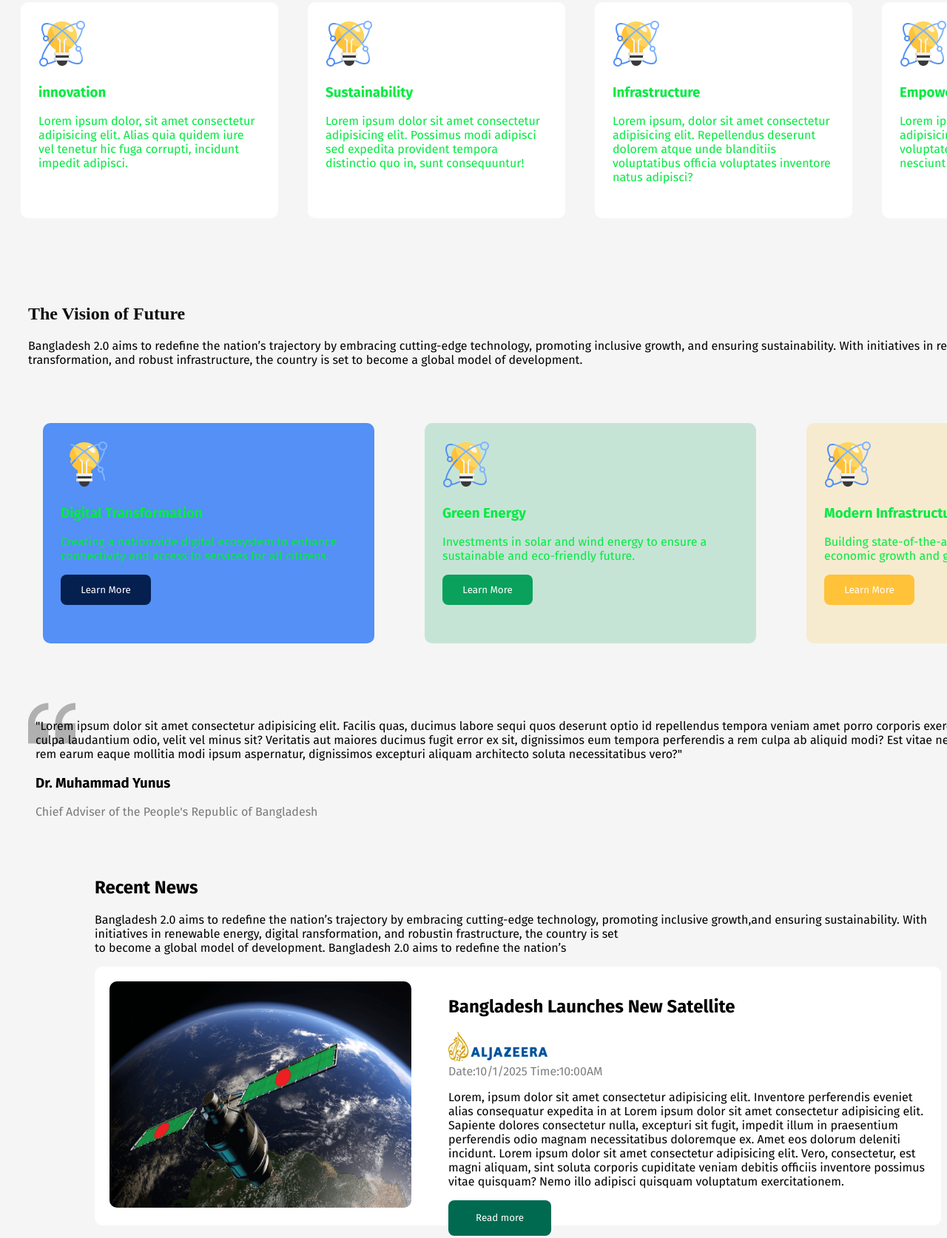
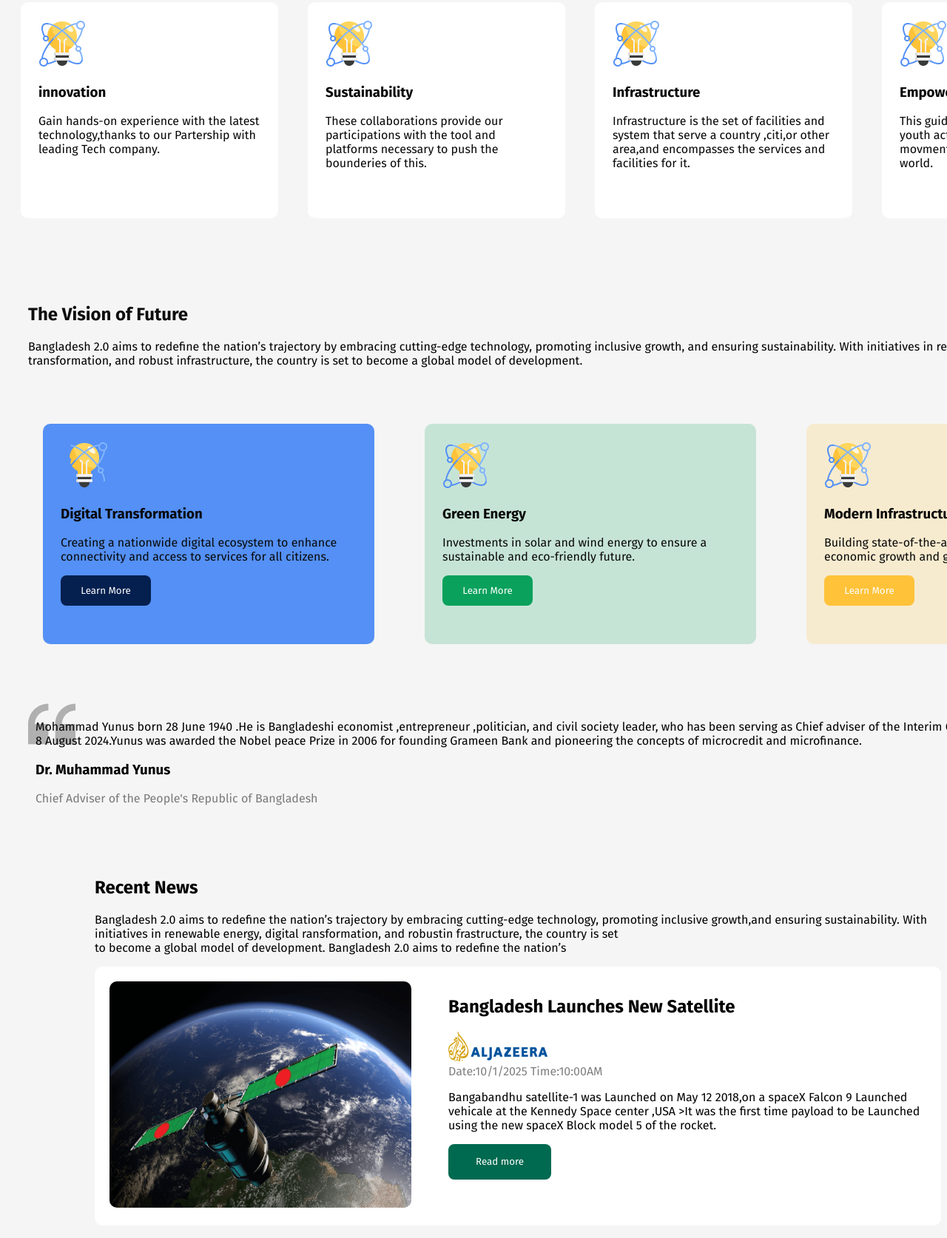
Before and after one commit to NahidSarkar7/Assignment-1, a plain HTML site: page index.html in a window 1280 px wide. Shown: the part 1009-2683 px from the top of the page at 74% size. Drawn offline with Linux system fonts and the light colour scheme.

Commit message:
added everything

```diff
--- a/index.html
+++ b/index.html
@@ -62,22 +62,22 @@
             <div class="box">
                 <img src="image/card-icon.png" alt="">
                 <h3>innovation</h3>
-                <p>Lorem ipsum dolor, sit amet consectetur adipisicing elit. Alias quia quidem iure vel tenetur hic fuga corrupti, incidunt impedit adipisci.</p>
+                <p>Gain hands-on experience with the latest technology,thanks to our Partership with leading Tech company.</p>
             </div>
             <div class="box">
                 <img src="image/card-icon.png" alt="">
                 <h3>Sustainability </h3>
-                <p>Lorem ipsum dolor sit amet consectetur adipisicing elit. Possimus modi adipisci sed expedita provident tempora distinctio quo in, sunt consequuntur!</p>
+                <p>These collaborations provide our participations with the tool and platforms necessary to push the bounderies of this.</p>
             </div>
             <div class="box">
                 <img src="image/card-icon.png"alt="">
                 <h3>Infrastructure</h3>
-                <p>Lorem ipsum, dolor sit amet consectetur adipisicing elit. Repellendus deserunt dolorem atque unde blanditiis voluptatibus officia voluptates inventore natus adipisci?</p>
+                <p>Infrastructure is the set of facilities and system that serve a country ,citi,or other area,and encompasses the services and facilities for it.</p>
             </div>
             <div class="box">
                 <img src="image/card-icon.png "alt="">
                 <h3>Empowerment</h3>
-                <p>Lorem ipsum dolor sit amet consectetur adipisicing elit. Voluptas non laboriosam voluptates quam doloribus qui ducimus nesciunt ut commodi maiores.</p>
+                <p>This guide offers an in-depth view of youth activism,a widespred and vibrant movment that has intefral in shaping our world.</p>
             </div>
 
         </div>
@@ -88,7 +88,7 @@
 
        <section class="third-section">
 
-        <h1 class="third-heading">
+        <h1 class="third-heading vision">
             The Vision of Future
         </h1>
         <p class="header-description">
@@ -120,7 +120,7 @@
         </div>
         <div class="Yunus-description">
             <p class="about">
-                "Lorem ipsum dolor sit amet consectetur adipisicing elit. Facilis quas, ducimus labore sequi quos deserunt optio id repellendus tempora veniam amet porro corporis exercitationem numquam debitis culpa laudantium odio, velit vel minus sit? Veritatis aut maiores ducimus fugit error ex sit, dignissimos eum tempora perferendis a rem culpa ab aliquid modi? Est vitae neque esse, cumque, quam tenetur rem earum eaque mollitia modi ipsum aspernatur, dignissimos excepturi aliquam architecto soluta necessitatibus vero?"
+                Mohammad Yunus born 28 June 1940 .He is Bangladeshi economist ,entrepreneur ,politician, and civil society leader, who has been serving as Chief adviser of the Interim Government of Bangladesh since 8 August 2024.Yunus was  awarded the Nobel peace Prize in 2006 for founding Grameen Bank and pioneering the concepts of microcredit and microfinance.
             </p>
             <h3 class="about-head">
                 Dr. Muhammad Yunus
@@ -157,9 +157,7 @@
            <br>
            <span class="span">Date:10/1/2025 Time:10:00AM</span>
            <p class="about four-heading">
-            Lorem, ipsum dolor sit amet consectetur adipisicing elit. Inventore perferendis eveniet alias consequatur expedita in at
-            Lorem ipsum dolor sit amet consectetur adipisicing elit. Sapiente dolores consectetur nulla, excepturi sit fugit, impedit illum in praesentium perferendis odio magnam necessitatibus doloremque ex. Amet eos dolorum deleniti incidunt.
-            Lorem ipsum dolor sit amet consectetur adipisicing elit. Vero, consectetur, est magni aliquam, sint soluta corporis cupiditate veniam debitis officiis inventore possimus vitae quisquam? Nemo illo adipisci quisquam voluptatum exercitationem.
+           Bangabandhu satellite-1 was Launched on May 12 2018,on a spaceX Falcon 9 Launched vehicale at the Kennedy Space center ,USA >It was the first time payload to be Launched using the new spaceX Block model 5 of the rocket.
            </p>
            <button class="extra-btn">Read more</button>
            </div>
@@ -179,7 +177,8 @@
                         <br>
                         <span class="span">Date:10/1/2025 Time:10:00AM</span>
                         <p class="about four-heading">
-                            Lorem ipsum dolor sit amet consectetur adipisicing elit. Magni, delectus placeat pariatur <br> voluptatibus minima repellat at nemo? A inventore dignissimos aperiam. Ad perferendis, deserunt sit ipsam nihil nemo optio laudantium ab veritatis eligendi explicabo, amet a illo obcaecati commodi earum!
+                            The Satellite was originally planned to Launched on May 10 2018,However the rocket triggered automatically abort as it entered the startup phase of terminal count at T-58 second.
+    !
                         </p>
                         <button class="extra-btn">Read more</button>
 
--- a/style.css
+++ b/style.css
@@ -30,6 +30,7 @@ nav{
 
 .primary-btn{
     font-family: Fira Sans;
+    font-weight: bold;
     width: 116px;
     height: 52px;
     border:1px solid rgb(0, 106, 80 );
@@ -79,7 +80,9 @@ nav{
     justify-content: space-around;
     align-items: center;
 }
-
+.vision{
+    font-family: Fira Sans;
+}
 /* second-section styling */
 
 
@@ -101,7 +104,7 @@ nav{
     height: 244px;
     background: #FFFFFF;
     /* margin-bottom: 30px; */
-    color: rgb(5, 234, 66);
+    color: rgb(7, 7, 7);
     padding: 24px;
     border-radius:10px;
     margin: 20px;
@@ -152,7 +155,7 @@ nav{
     font-family: Fira Sans;
     background: #FFFFFF;
     /* margin-bottom: 30px; */
-    color: rgb(5, 234, 66);
+    color: rgb(9, 9, 9);
     padding: 24px;
     border-radius:10px;
     margin: 20px;
```
